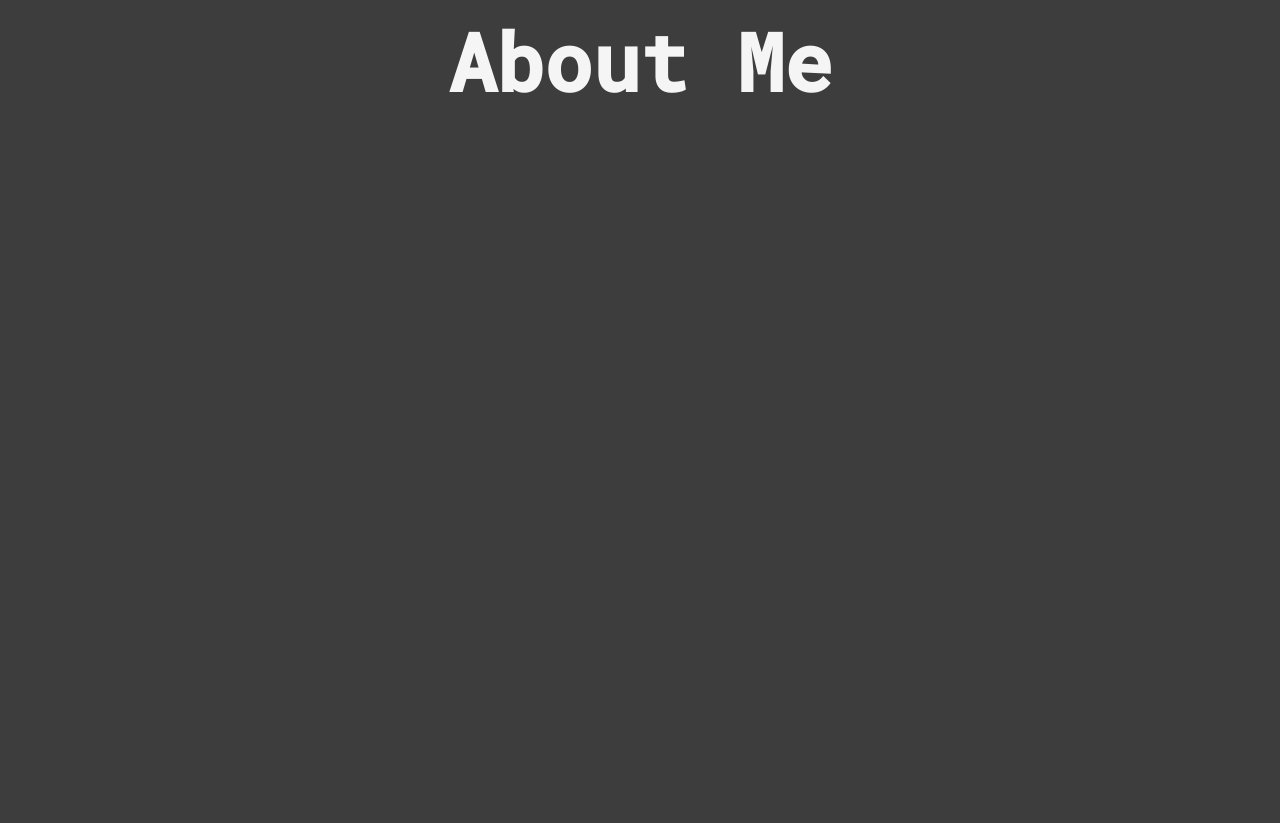
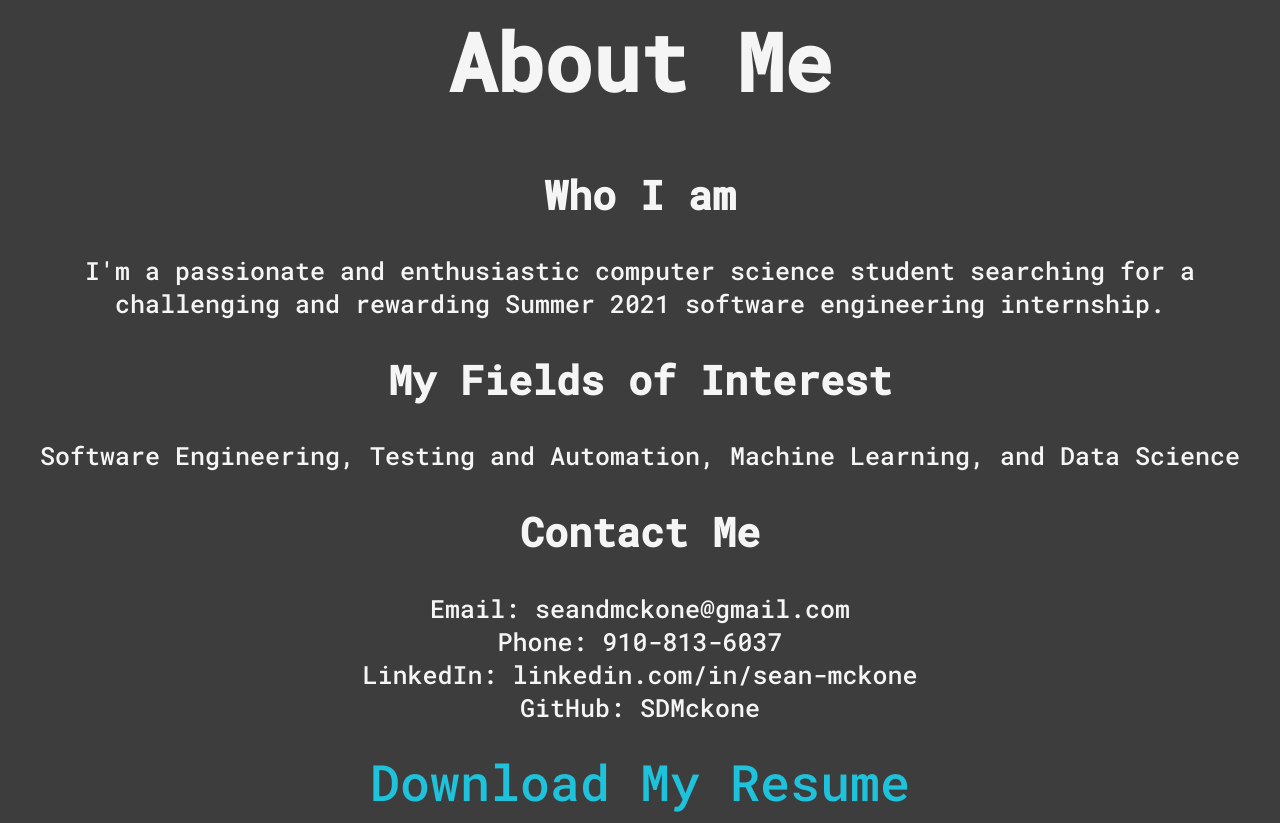
Before and after one commit to seanmckone/personal-site, a plain HTML site: page aboutme.html in a window 1280 px wide. Before the commit the page ends 800 px from the top, so only its background shows below. Drawn offline with Linux system fonts and the light colour scheme.

Commit message:
Updated "About Me" section

```diff
--- a/aboutme.html
+++ b/aboutme.html
@@ -11,4 +11,28 @@
     <h1>
         About Me
     </h1>
+    <h2>
+        Who I am
+    </h2>
+    <p>
+        I'm a passionate and enthusiastic computer science student searching for a
+        <br>
+        challenging and rewarding Summer 2021 software engineering internship.
+    </p>
+    <h2>
+        My Fields of Interest
+    </h2>
+    <p>
+        Software Engineering, Testing and Automation, Machine Learning, and Data Science
+    </p>
+    <h2>
+        Contact Me
+    </h2>
+    <p>
+        Email: seandmckone@gmail.com<br>
+        Phone: 910-813-6037<br>
+        LinkedIn: linkedin.com/in/sean-mckone<br>
+        GitHub: SDMckone
+    </p>
+    <a href="Other/SeanMcKone_Resume" download>Download My Resume</a>
 </body>
--- a/style.css
+++ b/style.css
@@ -19,6 +19,10 @@ h2 {
     font-size:40px;
 }
 
+p {
+    font-size: 25px;
+}
+
 a {
     font-size: 50px;
     text-decoration: none;
```
